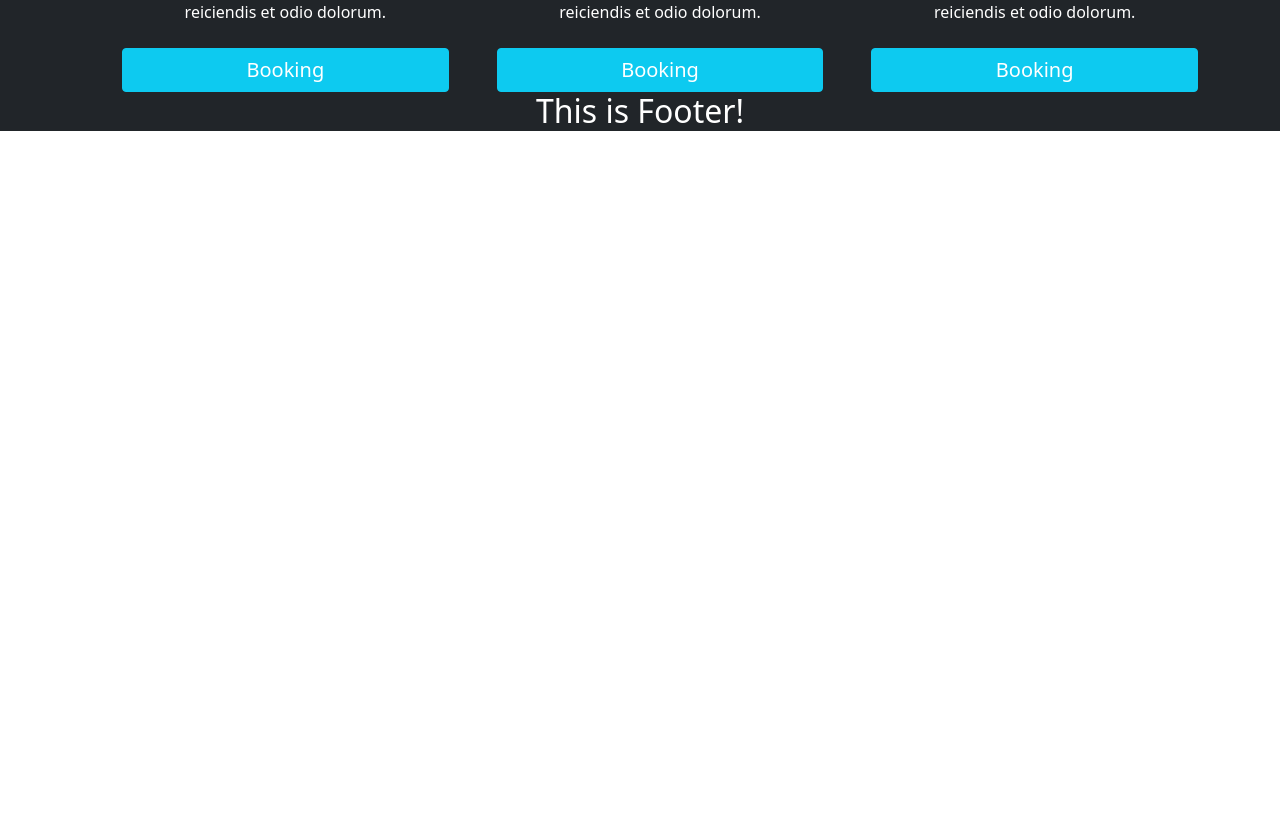
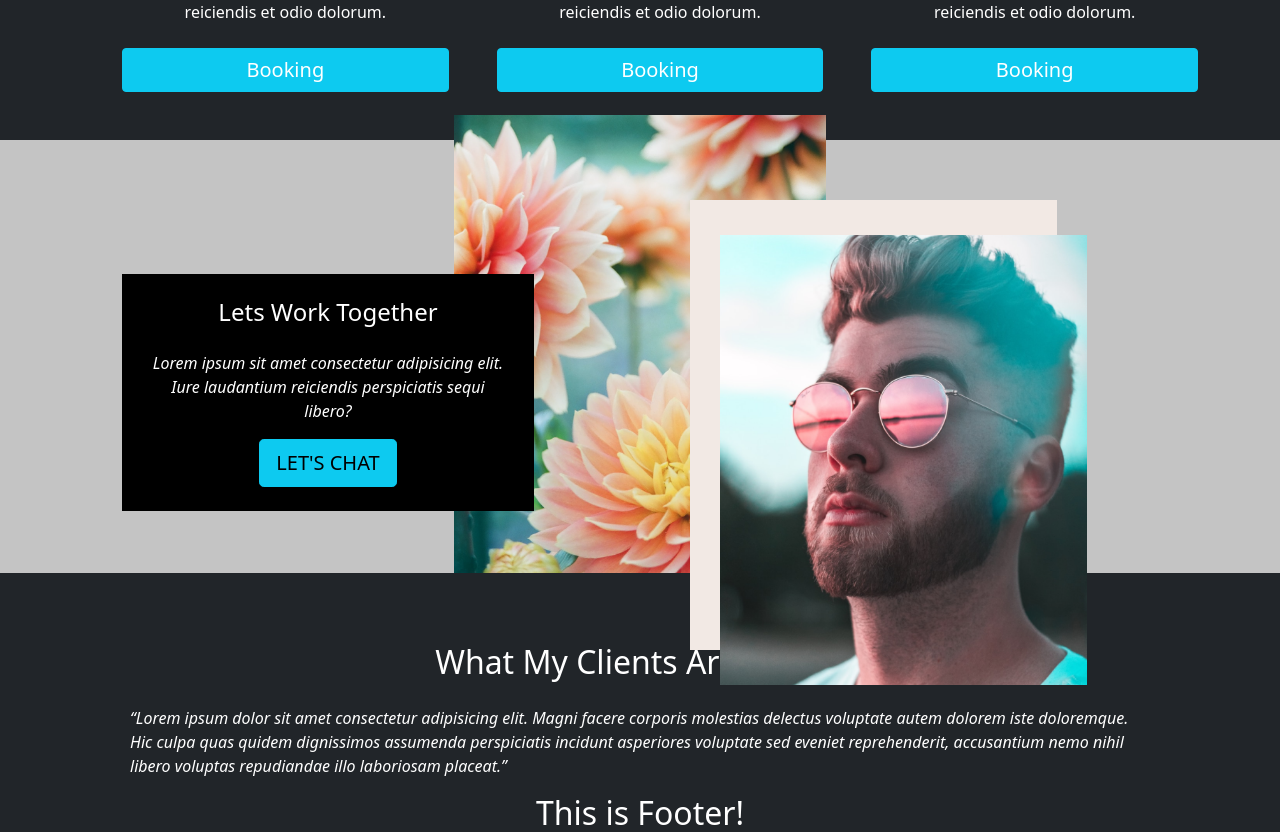
Before and after one commit to Jobayer-ak/photographer-guy, a React (Create React App) app: page / in a window 1280 px wide. Shown: the part 1288-2128 px from the top of the page. Before the commit the page ends 1427 px from the top, so only its background shows below. Built offline with nearby package versions, Linux system fonts and the light colour scheme.

Commit message:
clients and compliments sectoins are done

```diff
--- /dev/null
+++ b/src/Pages/Home/Clients/Clients.css
@@ -0,0 +1,33 @@
+.client-parent{
+    background: #C4C4C4;
+}
+.clients{
+    display: grid;
+    grid-template-columns: repeat(3, 1fr);
+    position: relative;
+}
+.for-contact{
+    color: white;
+    background: #000;
+    margin-top: 134px;
+    margin-right: -80px;
+    margin-left: 40px;
+    z-index: 2;
+    position: relative;
+}
+.middle-img{
+    z-index: 1;
+    margin-top: -25px;
+    margin-bottom: 0px;
+}
+.last-img{
+    position: absolute;
+   margin-left: 57%;
+   margin-right: 50px;
+    margin-top: 95px;
+    z-index: 3;
+    box-shadow: -30px -35px #F2E9E4;
+}
+.last-img img{
+    height: 450px;
+}
--- /dev/null
+++ b/src/Pages/Home/Clients/Clients.js
@@ -0,0 +1,31 @@
+import React from "react";
+import "./Clients.css";
+import client1 from "../../../images/client/client1.png";
+import client2 from "../../../images/client/client2.png";
+
+const Clients = () => {
+  return (
+    <div className="container-fluid client-parent">
+      <div className="clients container">
+        <div>
+          <div className="for-contact text-center p-4">
+            <h4 className="text-center pb-3">Lets Work Together</h4>
+            <p className="fst-italic">
+              Lorem ipsum sit amet consectetur adipisicing elit. Iure laudantium
+              reiciendis perspiciatis sequi libero?
+            </p>
+            <button className="btn btn-info btn-lg">LET'S CHAT</button>
+          </div>
+        </div>
+        <div className="middle-img">
+          <img src={client1} className="img-fluid" alt="" />
+        </div>
+        <div className="last-img">
+          <img src={client2} className="img-fluid" alt="" />
+        </div>
+      </div>
+    </div>
+  );
+};
+
+export default Clients;
--- /dev/null
+++ b/src/Pages/Home/Compliments/Compliments.css
@@ -0,0 +1,3 @@
+.compliments{
+    margin-top: 70px;
+}
--- /dev/null
+++ b/src/Pages/Home/Compliments/Compliments.js
@@ -0,0 +1,21 @@
+import React from "react";
+import "./Compliments.css";
+
+const Compliments = () => {
+  return (
+    <div className="container compliments">
+      <h2 className="text-white text-center mb-2">
+        What My Clients Are Saying
+      </h2>
+      <q className="text-white fst-italic py-3 px-5 d-inline-block ">
+        Lorem ipsum dolor sit amet consectetur adipisicing elit. Magni facere
+        corporis molestias delectus voluptate autem dolorem iste doloremque. Hic
+        culpa quas quidem dignissimos assumenda perspiciatis incidunt asperiores
+        voluptate sed eveniet reprehenderit, accusantium nemo nihil libero
+        voluptas repudiandae illo laboriosam placeat.
+      </q>
+    </div>
+  );
+};
+
+export default Compliments;
--- a/src/Pages/Home/Home/Home.js
+++ b/src/Pages/Home/Home/Home.js
@@ -1,5 +1,7 @@
 import React from "react";
 import Banner from "../Banner/Banner";
+import Clients from "../Clients/Clients";
+import Compliments from "../Compliments/Compliments";
 import Service from "../Service/Service";
 
 const Home = () => {
@@ -7,6 +9,8 @@
     <div>
       <Banner></Banner>
       <Service></Service>
+      <Clients></Clients>
+      <Compliments></Compliments>
     </div>
   );
 };
--- a/src/Pages/Home/Service/Service.js
+++ b/src/Pages/Home/Service/Service.js
@@ -7,7 +7,7 @@
 
 const Service = () => {
   return (
-    <div className="container service">
+    <div className="container service pb-5">
       {/* <h2 className="text-center text-white">This is Service</h2> */}
       <div className="row gx-5 ms-3 p-0">
         <div className="col service-1 text-center">
```
Also changed, not shown: src/images/client/client1.png (added), src/images/client/client2.png (added).
